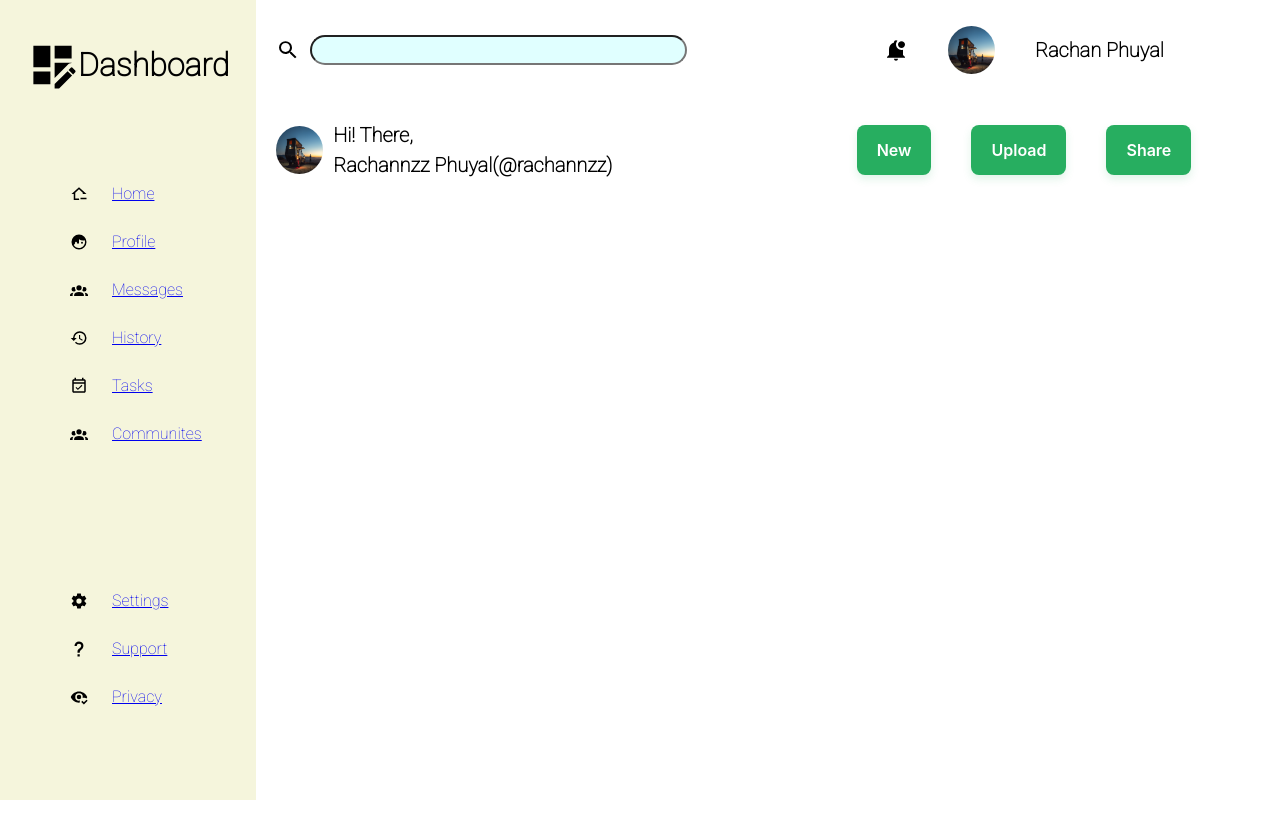
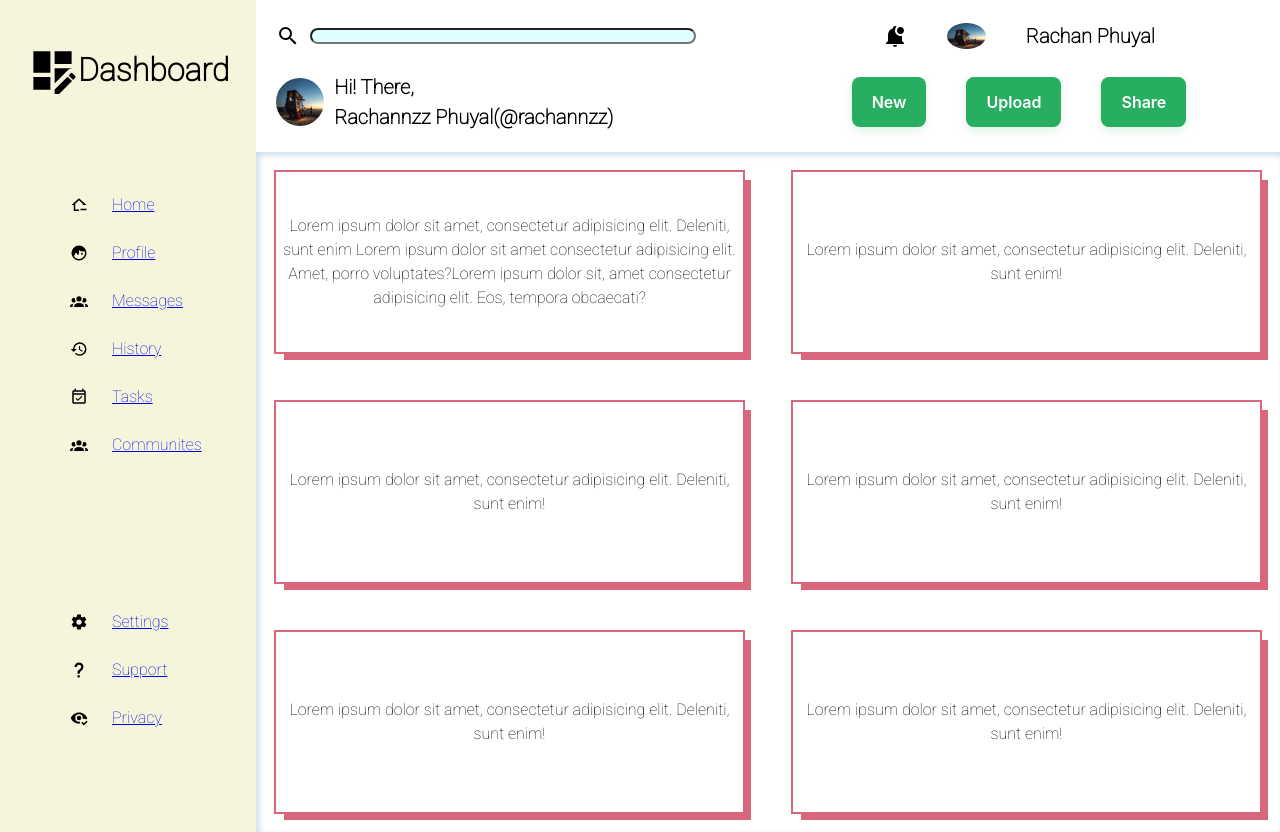
Before and after one commit to rachannzz/Admin-Dashboard, a plain HTML site: page index.html in a window 1280 px wide. Before the commit the page ends 800 px from the top, so only its background shows below. Drawn offline with Linux system fonts and the light colour scheme.

Commit message:
added the container section

```diff
--- a/index.html
+++ b/index.html
@@ -56,6 +56,24 @@
     </div>
 
     <div class="container">
+     <div class="articles">
+      <p>Lorem ipsum dolor sit amet, consectetur adipisicing elit. Deleniti, sunt enim Lorem ipsum dolor sit amet consectetur adipisicing elit. Amet, porro voluptates?Lorem ipsum dolor sit, amet consectetur adipisicing elit. Eos, tempora obcaecati?</p>
+     </div>
+     <div class="articles">
+      <p>Lorem ipsum dolor sit amet, consectetur adipisicing elit. Deleniti, sunt enim!</p>
+     </div>
+     <div class="articles">
+      <p>Lorem ipsum dolor sit amet, consectetur adipisicing elit. Deleniti, sunt enim!</p>
+     </div>
+     <div class="articles">
+      <p>Lorem ipsum dolor sit amet, consectetur adipisicing elit. Deleniti, sunt enim!</p>
+     </div>
+     <div class="articles">
+      <p>Lorem ipsum dolor sit amet, consectetur adipisicing elit. Deleniti, sunt enim!</p>
+     </div>
+     <div class="articles">
+      <p>Lorem ipsum dolor sit amet, consectetur adipisicing elit. Deleniti, sunt enim!</p>
+     </div>
 
     </div>
 </div>
--- a/style.css
+++ b/style.css
@@ -5,6 +5,7 @@
     margin: 0;
     padding: 0;
     font-family: 'Roboto', sans-serif;
+    box-sizing: border-box;
 }
 
 body {
@@ -14,17 +15,19 @@ body {
     line-height: 1.5;
   }
   .main-container{
+    height: 100%;
     display: grid;
     grid-template-columns:1fr 4fr;
   }
   .nav{
     font-size: 20px;
-    gap: 2em;
-    padding: 1em;
+    gap: 20px;
+    padding: 20px;
     display: grid;
     grid-template-columns: 1fr 1fr ;
-    grid-template-rows: 1fr 1fr;
-    grid-column: 2/4;
+    grid-column: 90%;
+    grid-row: 1/2;
+
 
     }
   .searchbar{
@@ -142,17 +145,13 @@ body {
 
 .sidebar{
 
+ grid-template-columns:1fr ;
 
 display: grid;
-grid-row:1/4;
+grid-row:1/5;
+grid-column: 1/2;
 gap: 40px;
 background-color: beige;
-width: 100%;
-height: 100vh;
-
-margin: 0 auto
-
-
 }
 .section1 > li, .section2 > li{
 
@@ -193,7 +192,29 @@ margin: 0 auto
   min-height: auto;
 }
 .container{
+  box-shadow: rgb(204, 219, 232) 3px 3px 6px 0px inset, rgba(255, 255, 255, 0.5) -3px -3px 6px 1px inset;
 display: grid;
-grid-column: 2/4;
+grid-column: 2/-1;
+grid-row: 2/5;
+grid-template-columns: repeat(2,1fr);
+grid-template-rows:repeat(auto-fit,minmax(100px,1fr)) ;
+height: 85vh;
+padding: 20px;
+grid-row-gap: 50px;
+grid-column-gap: 50px;
 
 }
+
+.articles>p{
+
+  display: grid;
+  box-shadow: 0 0 0 2px rgba(218,102,123,1), 8px 8px 0 0 rgba(218,102,123,1);
+  align-items: center;
+  justify-items: center;
+  text-align: center;
+  height: 100%;
+  width: auto;
+  overflow: hidden;
+
+
+}
```
